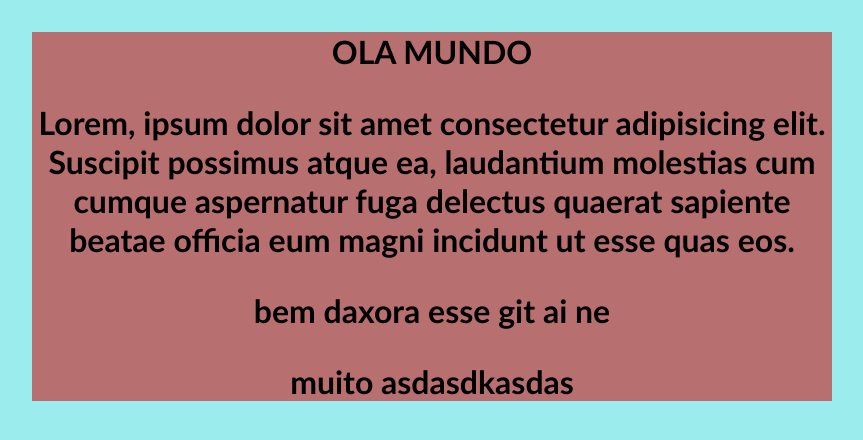
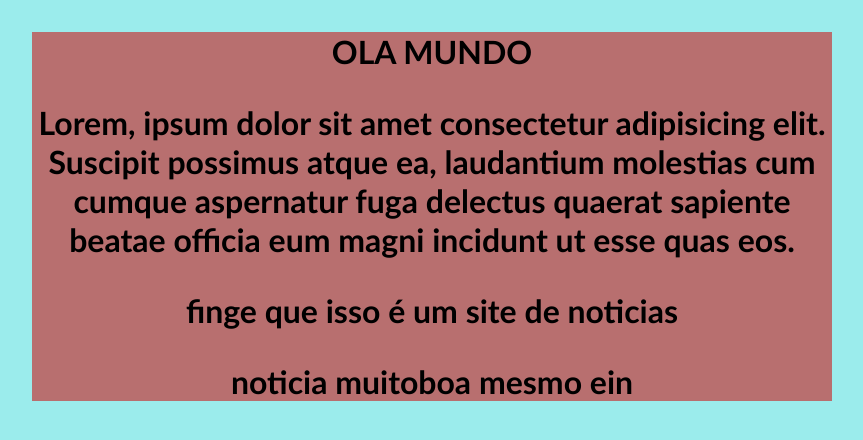
Before and after one commit to Davi-Rabelo/Olamundo, a plain HTML site: page index.html in a window 1280 px wide. Shown: the whole page, without its empty margins (208-1071 px from the left). Drawn offline with Linux system fonts and the light colour scheme.

Commit message:
adicionei a noticia

```diff
--- a/index.html
+++ b/index.html
@@ -31,8 +31,8 @@
     <h1>
         <p>OLA MUNDO</p>
         <P>Lorem, ipsum dolor sit amet consectetur adipisicing elit. Suscipit possimus atque ea, laudantium molestias cum cumque aspernatur fuga delectus quaerat sapiente beatae officia eum magni incidunt ut esse quas eos.</P>
-        <p>bem daxora esse git ai ne</p>
-        <p>muito asdasdkasdas</p>
+        <p>finge que isso é um site de noticias</p>
+        <p>noticia muitoboa mesmo ein</p>
     </h1>
     </div>
 </body>
```
